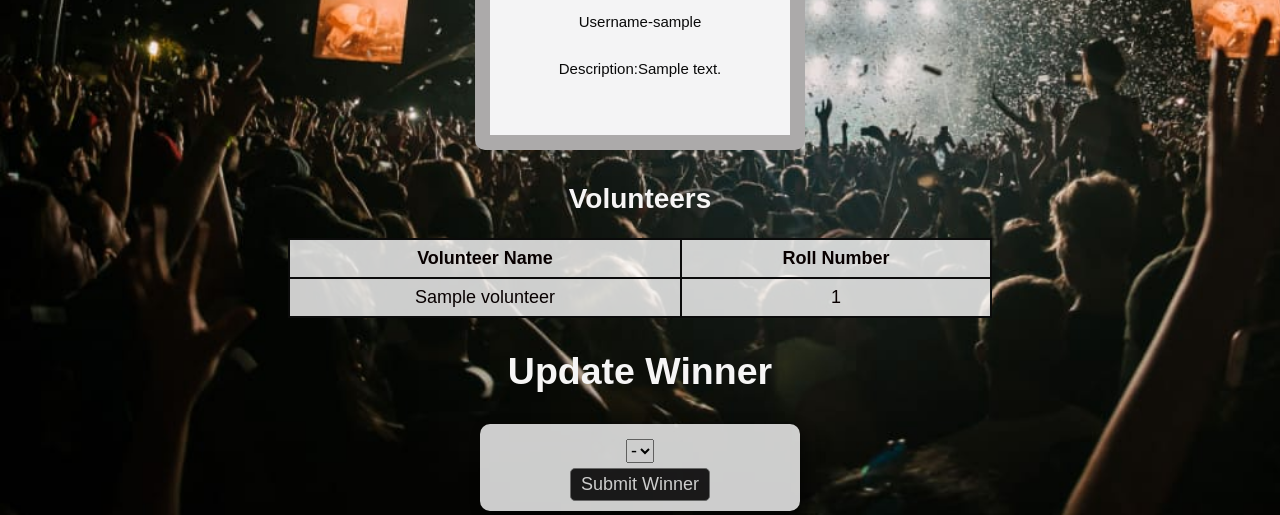
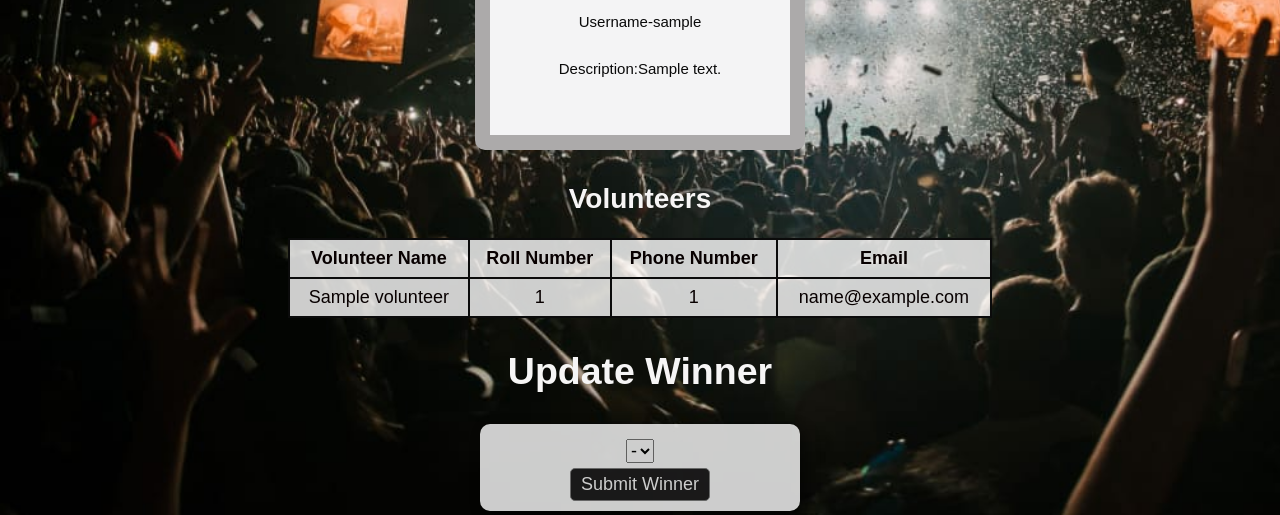
Before and after one commit to iamakthecoder/DBMS_assignment-4, a Flask app: template templates/event_details.html in a window 1280 px wide. Shown: the part 557-1072 px from the top of the page. Run offline with Flask 3, Linux system fonts and the light colour scheme; tables that the repository leaves empty hold one stand-in row (values such as "Sample post"); the template is opened without the code that fills it: values that come from a table or form of the project are taken from there, most other values are stand-ins (such as "Sample title", 1, 10 or a date in 2020); parts of the project's set-up code (start-up, migrations or seed data) failed here and were passed over.

Commit message:
email, phone_number added

```diff
--- a/database.py
+++ b/database.py
@@ -577,7 +577,9 @@
     for event_volunteer, student in query:
         volunteers.append({
             'name': student.name,
-            'roll_number': student.roll_number
+            'roll_number': student.roll_number,
+            'phone_number': student.phone_number,
+            'email':student.email
         })
 
     return volunteers
--- a/templates/event_details.html
+++ b/templates/event_details.html
@@ -47,6 +47,8 @@
                 <tr>
                     <th>Volunteer Name</th>
                     <th>Roll Number</th>
+                    <th>Phone Number</th>
+                    <th>Email</th>
                 </tr>
             </thead>
             <tbody>
@@ -54,6 +56,8 @@
                 <tr>
                     <td>{{ volunteer.name }}</td>
                     <td>{{ volunteer.roll_number }}</td>
+                    <td>{{ volunteer.phone_number }}</td>
+                    <td>{{ volunteer.email }}</td>
                 </tr>
                 {% endfor %}
             </tbody>
```
